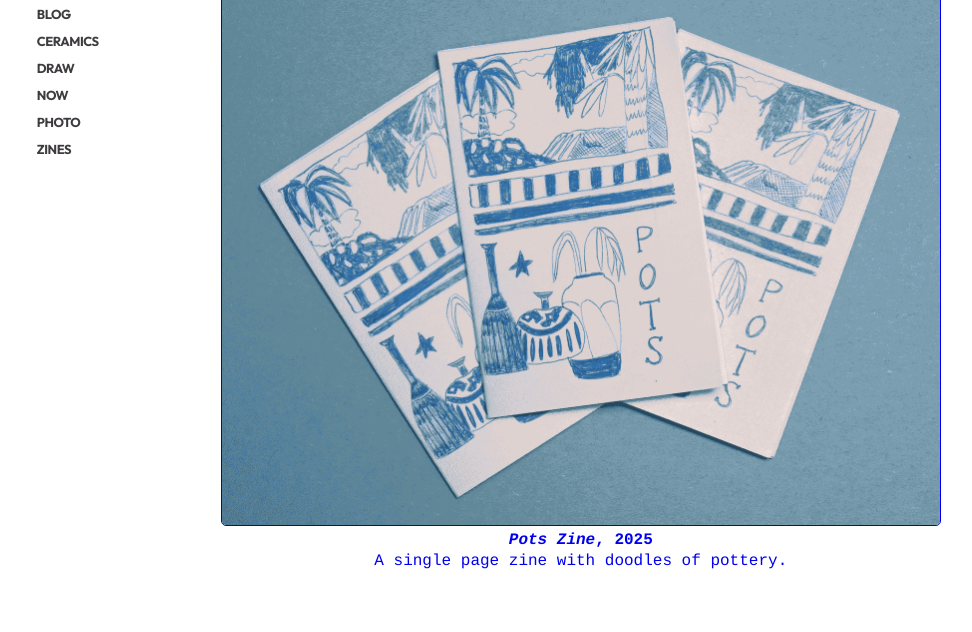
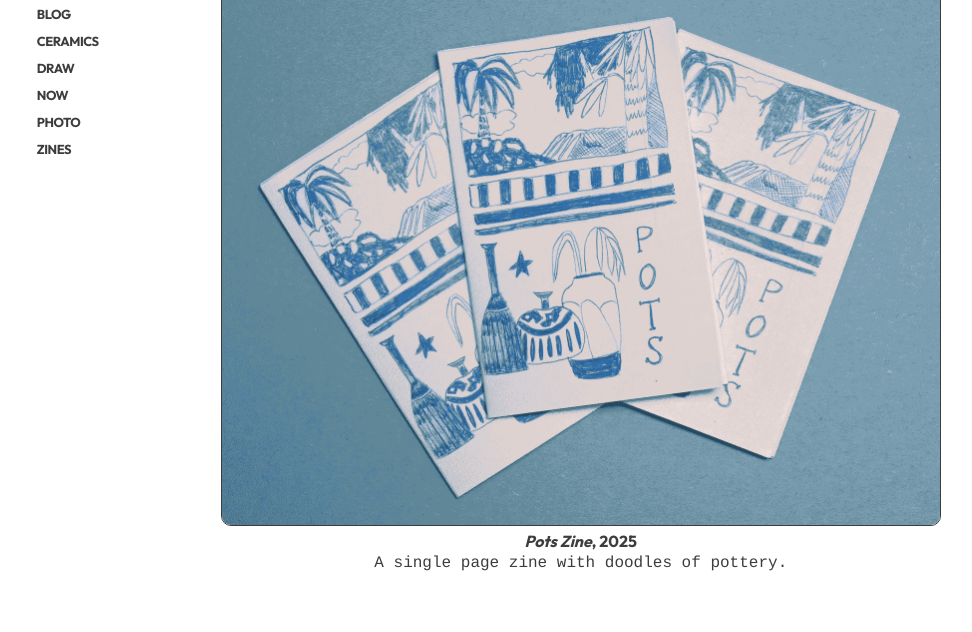
Before and after one commit to el-0-la/main, a plain HTML site: page zines.html in a window 1280 px wide. Shown: the part 168-800 px from the top of the page, without its empty margins (8-980 px from the left). Drawn offline with Linux system fonts and the light colour scheme.

Commit message:
Update style.css

```diff
--- a/css/style.css
+++ b/css/style.css
@@ -130,7 +130,7 @@ main {
 
 .zine-project img {
   border:solid 1.5px;
-  border-radius:5px;
+  border-radius:10px;
   object-fit:cover;
   aspect-ratio:4/3 !important;
   width:100%;
@@ -144,7 +144,7 @@ main {
 }
 
 @media only screen and (max-width:784px) {
-  .zine-project {
+.zine-project {
     width:100%;
     margin-bottom:40px;
   }
@@ -152,6 +152,7 @@ main {
 
 .zine-project a {
   text-decoration:none;
+  color:#3F3C40;
 }
 
 @media (hover:hover) {
@@ -167,10 +168,11 @@ main {
 }
 
 .zine-project h3 {
-  text-align:center;
-  margin:0;
-  text-transform:none;
-  font-size:var(--body-font-size);
+	font-family: "Outfit", sans-serif;
+  	text-align:center;
+  	margin:0;
+  	text-transform:none;
+  	font-size:var(--body-font-size);
 }
 
 .zine-project p {
```
